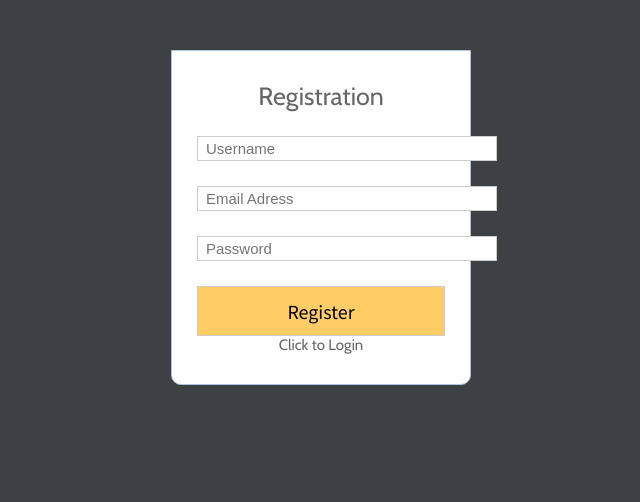
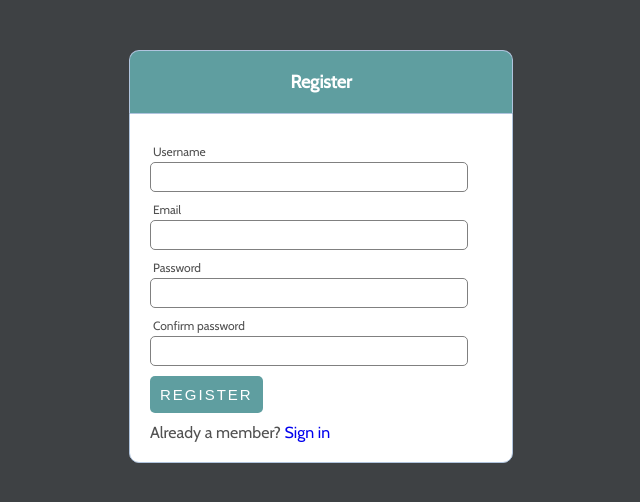
Before and after one commit to mealmaps2020/grape, a PHP site: page /register.php in a window 1280 px wide. Shown: the top 502 px of the page, without its empty margins (319-959 px from the left). Run offline with PHP 8.4, Linux system fonts and the light colour scheme; data that the repository does not hold is empty; a stand-in replaces the project's code that opens the database connection; some web fonts are replaced.

Commit message:
Update register.php

```diff
--- a/register.php
+++ b/register.php
@@ -1,50 +1,38 @@
 <!DOCTYPE html>
 <html>
 <head>
-    <meta charset="utf-8"/>
-    <title>Registration</title>
-    <link rel="stylesheet" href="style.css"/>
+  <title>Meal Map</title>
+  <link rel="stylesheet" type="text/css" href="style.css">
 </head>
 <body>
-<?php
-    require('db.php');
-    // When form submitted, insert values into the database.
-    if (isset($_REQUEST['username'])) {
-        // removes backslashes
-        $username = stripslashes($_REQUEST['username']);
-        //escapes special characters in a string
-        $username = mysqli_real_escape_string($con, $username);
-        $email    = stripslashes($_REQUEST['email']);
-        $email    = mysqli_real_escape_string($con, $email);
-        $password = stripslashes($_REQUEST['password']);
-        $password = mysqli_real_escape_string($con, $password);
-        $create_datetime = date("Y-m-d H:i:s");
-        $query    = "INSERT into `users` (username, password, email, create_datetime)
-                     VALUES ('$username', '" . md5($password) . "', '$email', '$create_datetime')";
-        $result   = mysqli_query($con, $query);
-        if ($result) {
-            echo "<div class='form'>
-                  <h3>You are registered successfully.</h3><br/>
-                  <p class='link'>Click here to <a href='login.php'>Login</a></p>
-                  </div>";
-        } else {
-            echo "<div class='form'>
-                  <h3>Required fields are missing.</h3><br/>
-                  <p class='link'>Click here to <a href='registration.php'>registration</a> again.</p>
-                  </div>";
-        }
-    } else {
-?>
-    <form class="form" action="" method="post">
-        <h1 class="login-title">Registration</h1>
-        <input type="text" class="login-input" name="username" placeholder="Username" required />
-        <input type="text" class="login-input" name="email" placeholder="Email Adress">
-        <input type="password" class="login-input" name="password" placeholder="Password">
-        <input type="submit" name="submit" value="Register" class="login-button">
-        <p class="link"><a href="login.php">Click to Login</a></p>
-    </form>
-<?php
-    }
-?>
+  <div class="header">
+    <h2>Register</h2>
+  </div>
+
+  <form method="post" action="register.php">
+    <?php include('errors.php'); ?>
+    <div class="input-group">
+      <label>Username</label>
+      <input type="text" name="username" value="<?php echo $username; ?>">
+    </div>
+    <div class="input-group">
+      <label>Email</label>
+      <input type="email" name="email" value="<?php echo $email; ?>">
+    </div>
+    <div class="input-group">
+      <label>Password</label>
+      <input type="password" name="password_1">
+    </div>
+    <div class="input-group">
+      <label>Confirm password</label>
+      <input type="password" name="password_2">
+    </div>
+    <div class="input-group">
+      <button type="submit" class="btn" name="reg_user">Register</button>
+    </div>
+    <p>
+      Already a member? <a href="login.php">Sign in</a>
+    </p>
+  </form>
 </body>
 </html>
```
